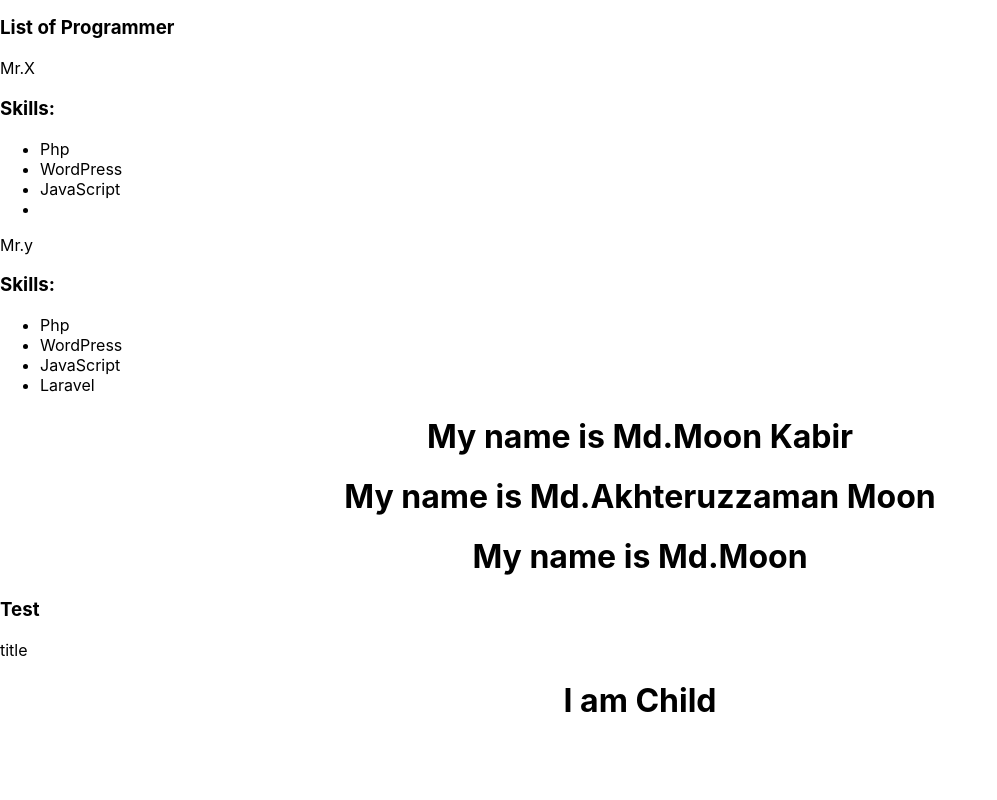
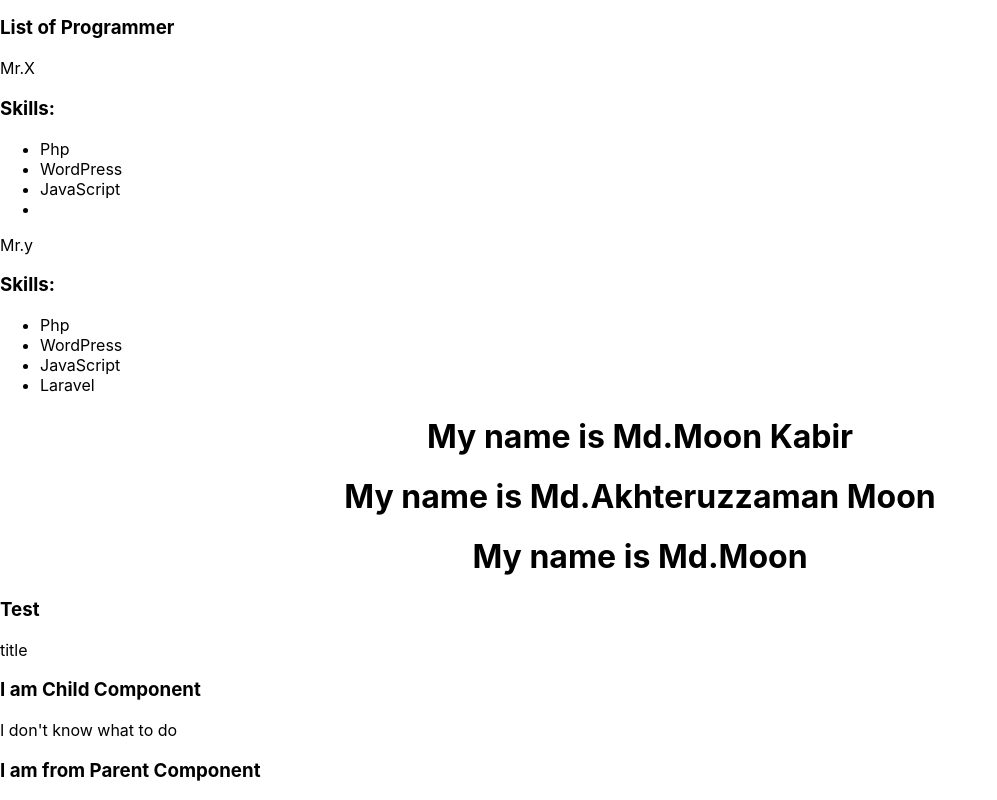
Before and after one commit to moonkabir/basic-react-stacklearner, a React (Create React App) app: page / in a window 1280 px wide. Shown: the part 458-1258 px from the top of the page, without its empty margins (0-997 px from the left). Before the commit the page ends 1199 px from the top, so only its background shows below. Built offline with nearby package versions, Linux system fonts and the light colour scheme.

Commit message:
30 4.13 render child props from parent

```diff
--- a/src/components/app.jsx
+++ b/src/components/app.jsx
@@ -10,12 +10,19 @@ class Child extends Component {
         return <h1>I am Child</h1>
     }
 }
+const ChildComponent = props => (
+    <div>
+        <h3>I am Child Component</h3>
+        <p>I don't know what to do</p>
+        {props.children}
+    </div>
+)
 class App extends Component{
     getContext(context) {
         console.log(context);
     }
     render() {
-        this.getContext(this);
+        // this.getContext(this);
         return (
             <div>
                 <h1>Hello come from app.jsx file</h1>
@@ -31,7 +38,10 @@ class App extends Component{
                     <MyProps name ="Md.Moon"/>
                 </div>
                 <Bio  name ="Test" title ="title"/>
-                <Child func={this.getContext} />
+                {/* <Child func={this.getContext} /> */}
+                <ChildComponent>
+                    <h3>I am from Parent Component</h3>
+                </ChildComponent>
             </div>
         )
     }
```
